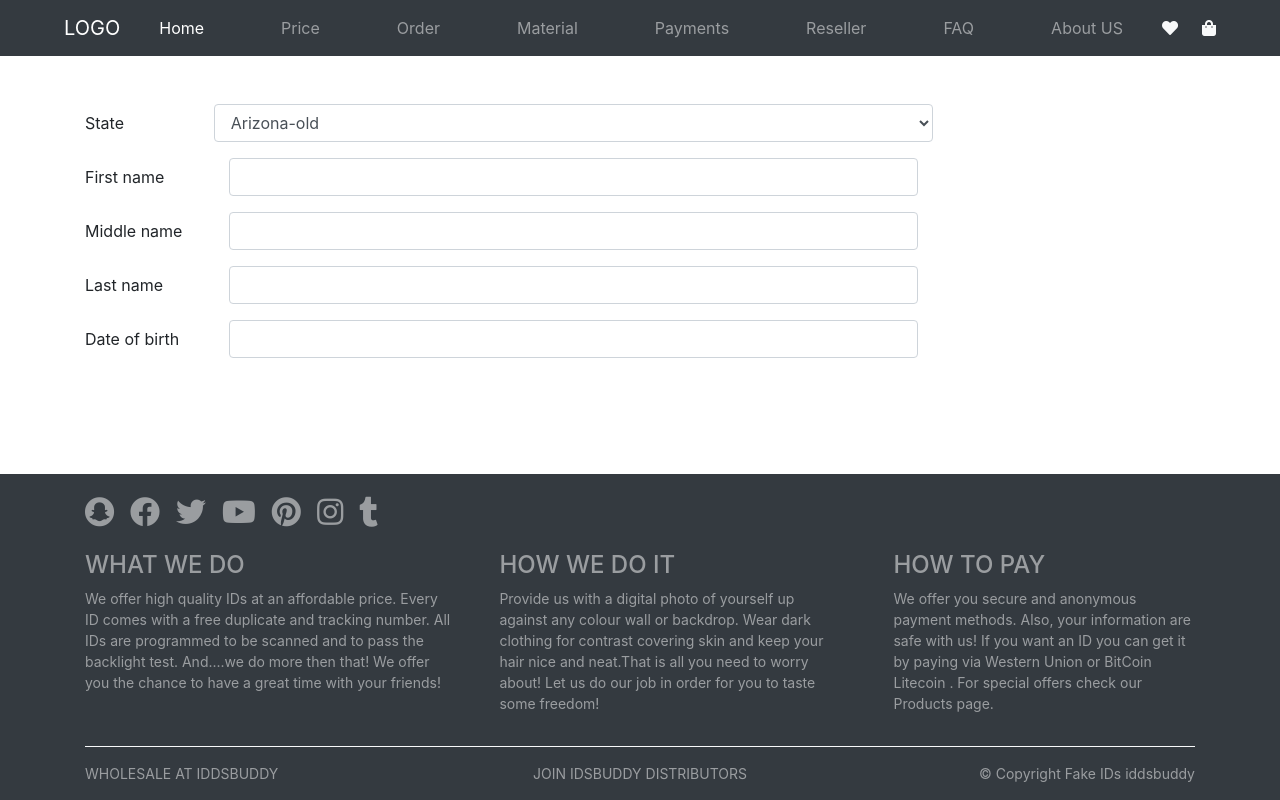
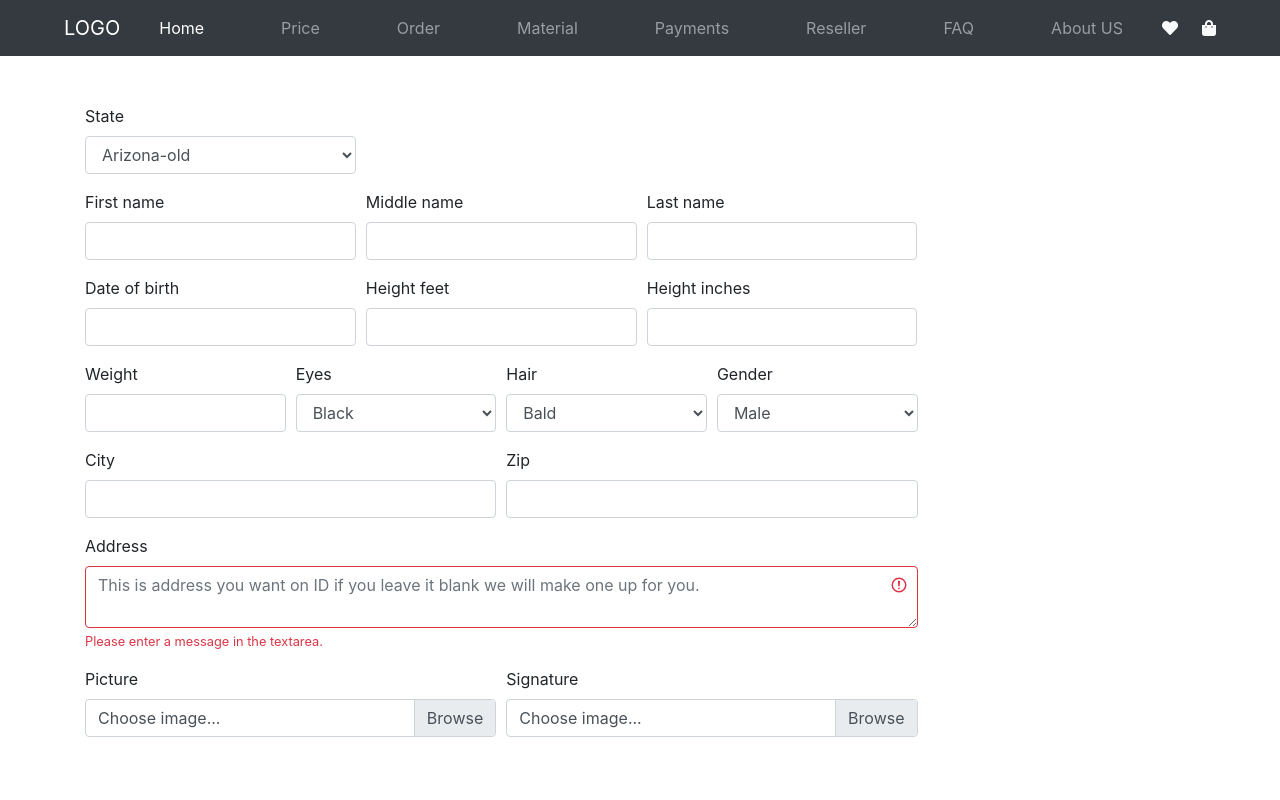
Before and after one commit to molvqingtai/id-card, a website: page order.html in a window 1280 px wide. Shown: the top 800 px of the page. Drawn offline with nearby package versions, Linux system fonts and the light colour scheme.

Commit message:
feat: form dom

```diff
--- a/order.html
+++ b/order.html
@@ -69,9 +69,10 @@
     <main class="flex-fill">
       <div class="container py-5 d-flex">
         <form class="form w-75">
-          <div class="form-group row">
-            <label class="col-sm-2 col-form-label" for="state">State</label>
-            <select class="col-sm-10 form-control" id="state">
+          <div class="form-row">
+            <div class="col-md-4 mb-3">
+              <label for="state">State</label>
+              <select class="form-control" id="state">
                 <option>Arizona-old</option>
                 <option>California</option>
                 <option>California Old</option>
@@ -79,28 +80,112 @@
                 <option>Conneticut</option>
               </select>
             </div>
-          <div class="form-group row">
-            <label class="col-sm-2 col-form-label text-justify" for="first-name">First name</label>
-            <div class="col-sm-10">
+          </div>
+          <div class="form-row">
+            <div class="col-md-4 mb-3">
+              <label class="text-justify" for="first-name">First name</label>
               <input type="text" class="form-control" id="first-name">
             </div>
-          </div>
-          <div class="form-group row">
-            <label class="col-sm-2 col-form-label" for="middle-name">Middle name</label>
-            <div class="col-sm-10">
+            <div class="col-md-4 mb-3">
+              <label for="middle-name">Middle name</label>
               <input type="text" class="form-control" id="middle-name">
             </div>
-          </div>
-          <div class="form-group row">
-            <label class="col-sm-2 col-form-label" for="last-name">Last name</label>
-            <div class="col-sm-10">
+            <div class="col-md-4 mb-3">
+              <label for="last-name">Last name</label>
               <input type="text" class="form-control" id="last-name">
             </div>
           </div>
-          <div class="form-group row">
-            <label class="col-sm-2 col-form-label" for="date">Date of birth</label>
-            <div class="col-sm-10">
+          <div class="form-row">
+            <div class="col-md-4 mb-3">
+              <label for="date">Date of birth</label>
               <input type="text" class="form-control" id="date">
+            </div>
+            <div class="col-md-4 mb-3">
+              <label for="feet">Height feet</label>
+              <input type="text" class="form-control" id="feet">
+            </div>
+            <div class="col-md-4 mb-3">
+              <label for="inches">Height inches</label>
+              <input type="text" class="form-control" id="inches">
+            </div>
+          </div>
+          <div class="form-row">
+            <div class="col-md-3 mb-3">
+              <label for="weight">Weight</label>
+              <input type="text" class="form-control" id="weight">
+            </div>
+            <div class="col-md-3 mb-3">
+              <label for="eyes">Eyes</label>
+              <select class="form-control" id="eyes">
+                <option value="Black">Black</option>
+                <option value="Brown">Brown</option>
+                <option value="Blue">Blue</option>
+                <option value="Gray">Gray</option>
+                <option value="Green">Green</option>
+                <option value="Hazel">Hazel</option>
+                <option value="Maroon">Maroon</option>
+                <option value="Pink">Pink</option>
+                <option value="Multicolor">Multicolor</option>
+              </select>
+            </div>
+            <div class="col-md-3 mb-3">
+              <label for="hair">Hair</label>
+              <select class="form-control" id="hair">
+                <option value="Bald">Bald</option>
+                <option value="Black">Black</option>
+                <option value="Blonde">Blonde</option>
+                <option value="Brown">Brown</option>
+                <option value="Gray">Gray</option>
+                <option value="Red">Red</option>
+                <option value="Sandy">Sandy</option>
+                <option value="White">White</option>
+              </select>
+            </div>
+            <div class="col-md-3 mb-3">
+              <label for="gender">Gender</label>
+              <select class="form-control" id="gender">
+                <option value="Male">Male</option>
+                <option value="Female">Female</option>
+              </select>
+            </div>
+          </div>
+          <div class="form-row">
+            <div class="col-md-6 mb-3">
+              <label for="city">City</label>
+              <input type="text" class="form-control" id="city">
+            </div>
+            <div class="col-md-6 mb-3">
+              <label for="zip">Zip</label>
+              <input type="zip" class="form-control" id="zip">
+            </div>
+          </div>
+          <div class="form-row">
+            <div class="col">
+              <label for="address">Address</label>
+              <textarea class="form-control is-invalid" id="address" placeholder="This is address you want on ID if you leave it blank we will make one up for you." required></textarea>
+              <div class="invalid-feedback">Please enter a message in the textarea.</div>
+            </div>
+          </div>
+          <div class="form-row mt-3">
+            <div class="col-md-6 mb-3">
+              <label for="picture">Picture</label>
+              <div class="custom-file">
+                <input type="file" class="custom-file-input" id="picture" required>
+                <label class="custom-file-label" for="picture">Choose image...</label>
+              </div>
+              <div class="form-view form-view-picture">
+                <img class="form-view__image">
+              </div>
+            </div>
+            <div class="col-md-6 mb-3">
+              <label for="picture">Signature</label>
+              <div class="custom-file">
+                <input type="file" class="custom-file-input" id="signature" required>
+                <label class="custom-file-label" for="signature">Choose image...</label>
+              </div>
+              <div class="form-view form-view-signature">
+                <img class="form-view__image">
+              </div>
             </div>
           </div>
         </form>
@@ -109,7 +194,6 @@
         </div>
       </div>
     </main>
-
     <footer class="footer bg-dark py-3 text-white-50">
       <div class="container">
         <div class="share">
@@ -167,5 +251,10 @@
 
     $('#date').datepicker({})
 
+    $('#picture').on('change',e => {
+      const file = e.target.files[0]
+      console.log(file);
+    })
+
   </script>
 </html>
```
Lines whose indentation alone changed are shown as unchanged.
